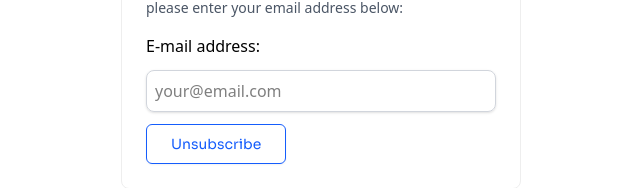
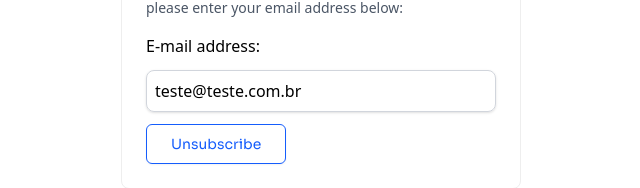
Before and after one commit to diegojcn/safe-for-talk-landing, a React (Vite) app: page /unsubscribe in a window 1280 px wide. Shown: the part 131-319 px from the top of the page, without its empty margins (319-959 px from the left). Built offline with nearby package versions, Linux system fonts and the light colour scheme.

Commit message:
fix: env config

```diff
--- a/src/pages/Unsubcribe.tsx
+++ b/src/pages/Unsubcribe.tsx
@@ -1,20 +1,21 @@
 import React, { useState } from 'react';
 import { Button } from "@/components/ui/button";
+const UNSUBSCRIBE_URL_API: String = import.meta.env.VITE_SAFE_4_TALK_UNSUBSCRIBE_URL;
 
 const deleteUser = async (email: string) => {
     try {
-        const response = await fetch(`http://localhost:8080/api/safe-for-talk/v1/auth/unsubscribe/${email}`, {
+        console.log(`UNSUBSCRIBE_URL_API: ${UNSUBSCRIBE_URL_API} `);
+        const response = await fetch(`${UNSUBSCRIBE_URL_API}${email}`, {
             method: 'DELETE',
             headers: {
                 'Content-Type': 'application/json'
             },
         });
-        console.log(`Usuário deletado status: ${response.status} ${response.headers}- ${response.statusText} `);
+        console.log(`Usuário deletado status: ${response.status} ${response.headers} - ${response.statusText} `);
 
         if (!response.ok) {
             throw new Error(`Erro ao deletar: ${response.status} - ${response.statusText}`);
         }
-
 
         console.log('Usuário deletado com sucesso:', response);
     } catch (error) {
@@ -23,7 +24,7 @@ const deleteUser = async (email: string) => {
 };
 
 const Unsubscribe: React.FC = () => {
-    const [email, setEmail] = useState('');
+    const [email, setEmail] = useState('teste@teste.com.br');
     const [message, setMessage] = useState('')
     const [submitted, setSubmitted] = useState(false);
     const [loading, setLoading] = useState(false)
```
Also changed, not shown: 2 other files (tests, documents, lock files or other folders).
